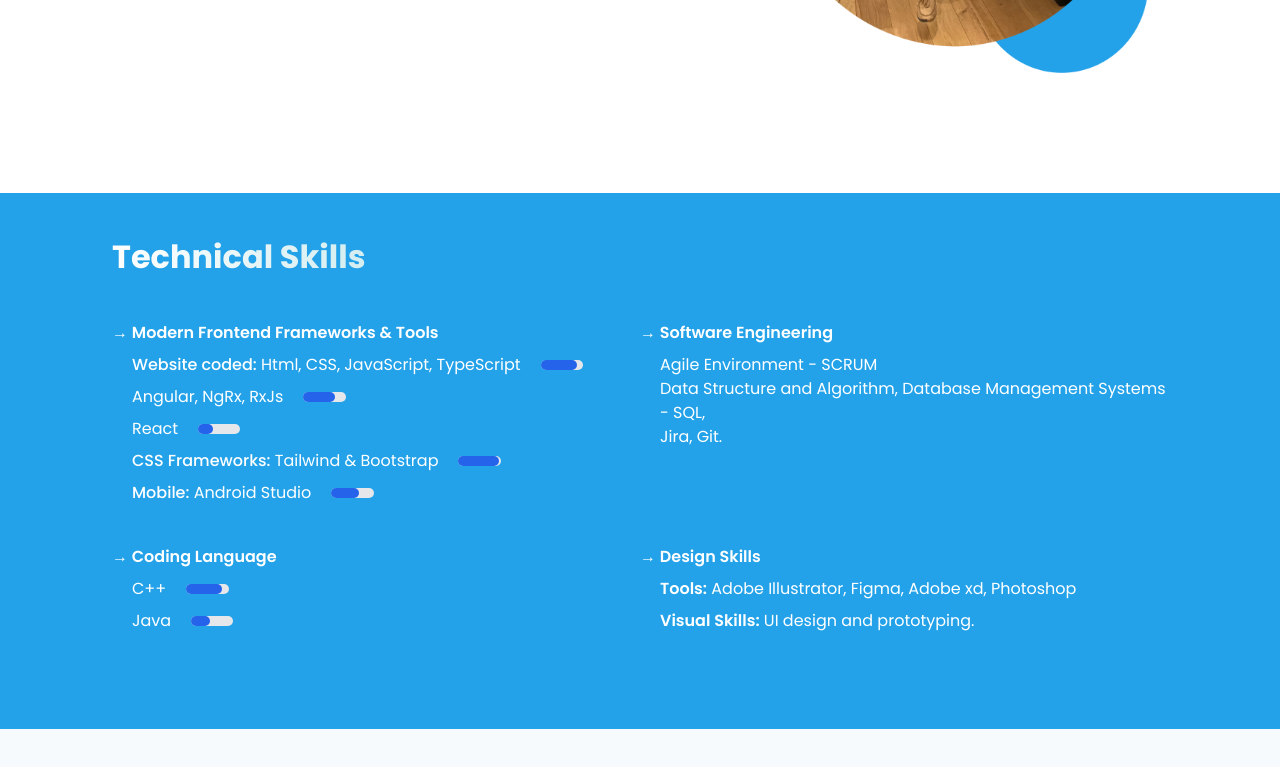
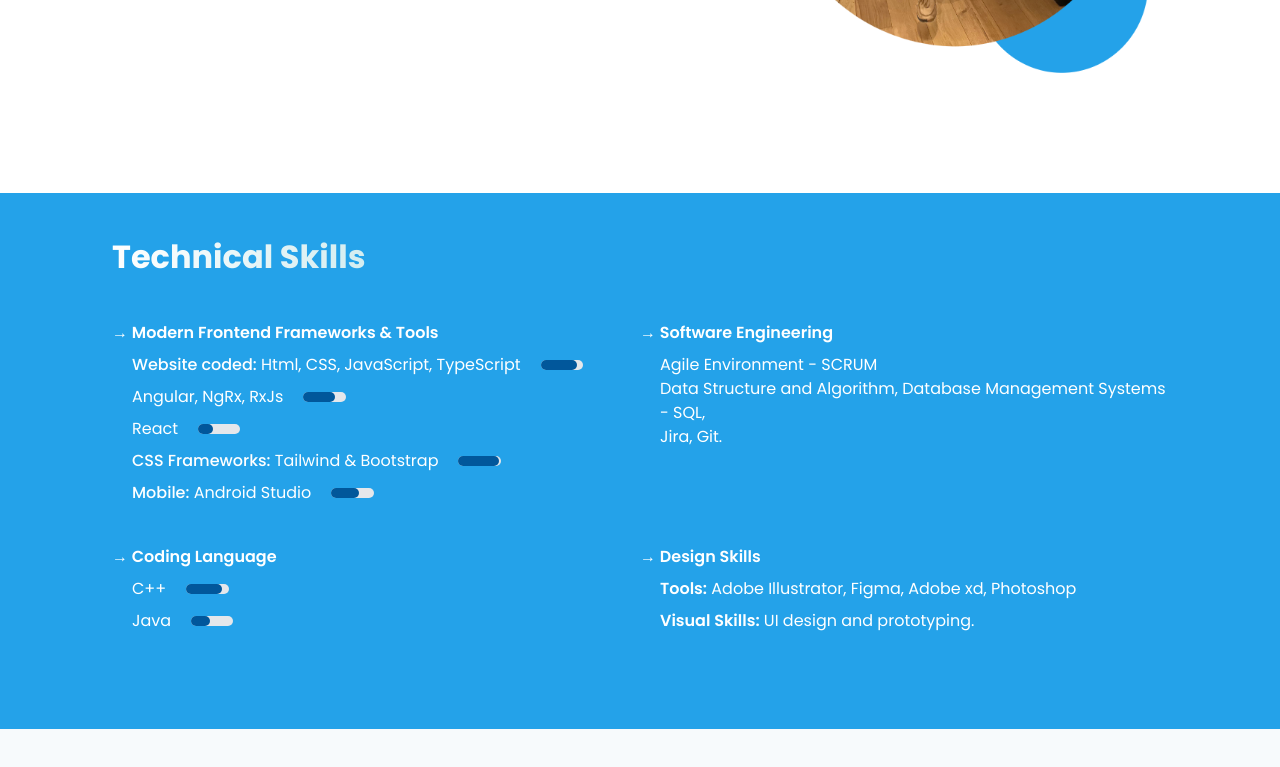
Before and after one commit to manoranjan99/manoranjan-website, a website: page src/home.html in a window 1280 px wide. Shown: the part 515-1282 px from the top of the page. Drawn offline with Linux system fonts and the light colour scheme.

Commit message:
color correction

```diff
--- a/src/home.html
+++ b/src/home.html
@@ -135,7 +135,7 @@
               <div><span class="font-medium">Website coded:</span> Html, CSS, JavaScript, TypeScript</div>
 
               <div class="w-1/12 sm:ml-5 hidden sm:flex  bg-gray-200 rounded-full h-2.5 dark:bg-gray-700">
-                <div class="bg-blue-600 h-2.5 rounded-full" style="width: 85%"></div>
+                <div class="bg-[#01579b] h-2.5 rounded-full" style="width: 85%"></div>
               </div>
 
             </div>
@@ -144,7 +144,7 @@
               <div>Angular, NgRx, RxJs</div>
 
               <div class="w-1/12 sm:ml-5 hidden sm:flex  bg-gray-200 rounded-full h-2.5 dark:bg-gray-700">
-                <div class="bg-blue-600 h-2.5 rounded-full" style="width: 75%"></div>
+                <div class="bg-[#01579b] h-2.5 rounded-full" style="width: 75%"></div>
               </div>
 
             </div>
@@ -153,7 +153,7 @@
               <div>React</div>
 
               <div class="w-1/12 sm:ml-5 hidden sm:flex  bg-gray-200 rounded-full h-2.5 dark:bg-gray-700">
-                <div class="bg-blue-600 h-2.5 rounded-full" style="width: 35%"></div>
+                <div class="bg-[#01579b] h-2.5 rounded-full" style="width: 35%"></div>
               </div>
 
             </div>
@@ -162,7 +162,7 @@
               <div><span class="font-medium">CSS Frameworks:</span> Tailwind & Bootstrap </div>
 
               <div class="w-1/12 sm:ml-5 hidden sm:flex  bg-gray-200 rounded-full h-2.5 dark:bg-gray-700">
-                <div class="bg-blue-600 h-2.5 rounded-full" style="width: 95%"></div>
+                <div class="bg-[#01579b] h-2.5 rounded-full" style="width: 95%"></div>
               </div>
 
             </div>
@@ -171,7 +171,7 @@
               <div><span class="font-medium">Mobile:</span> Android Studio</div>
 
               <div class="w-1/12 sm:ml-5 hidden sm:flex  bg-gray-200 rounded-full h-2.5 dark:bg-gray-700">
-                <div class="bg-blue-600 h-2.5 rounded-full" style="width: 65%"></div>
+                <div class="bg-[#01579b] h-2.5 rounded-full" style="width: 65%"></div>
               </div>
 
             </div>
@@ -202,7 +202,7 @@
               <div>C++</div>
 
               <div class="w-1/12 hidden sm:flex sm:ml-5 bg-gray-200 rounded-full h-2.5 dark:bg-gray-700">
-                <div class="bg-blue-600 h-2.5 rounded-full" style="width: 85%"></div>
+                <div class="bg-[#01579b] h-2.5 rounded-full" style="width: 85%"></div>
               </div>
 
             </div>
@@ -211,7 +211,7 @@
               <div>Java</div>
 
               <div class="w-1/12 sm:ml-5 hidden sm:flex bg-gray-200 rounded-full h-2.5 dark:bg-gray-700">
-                <div class="bg-blue-600 h-2.5 rounded-full" style="width: 45%"></div>
+                <div class="bg-[#01579b] h-2.5 rounded-full" style="width: 45%"></div>
               </div>
 
             </div>
```
Also changed, not shown: src/output.css.
